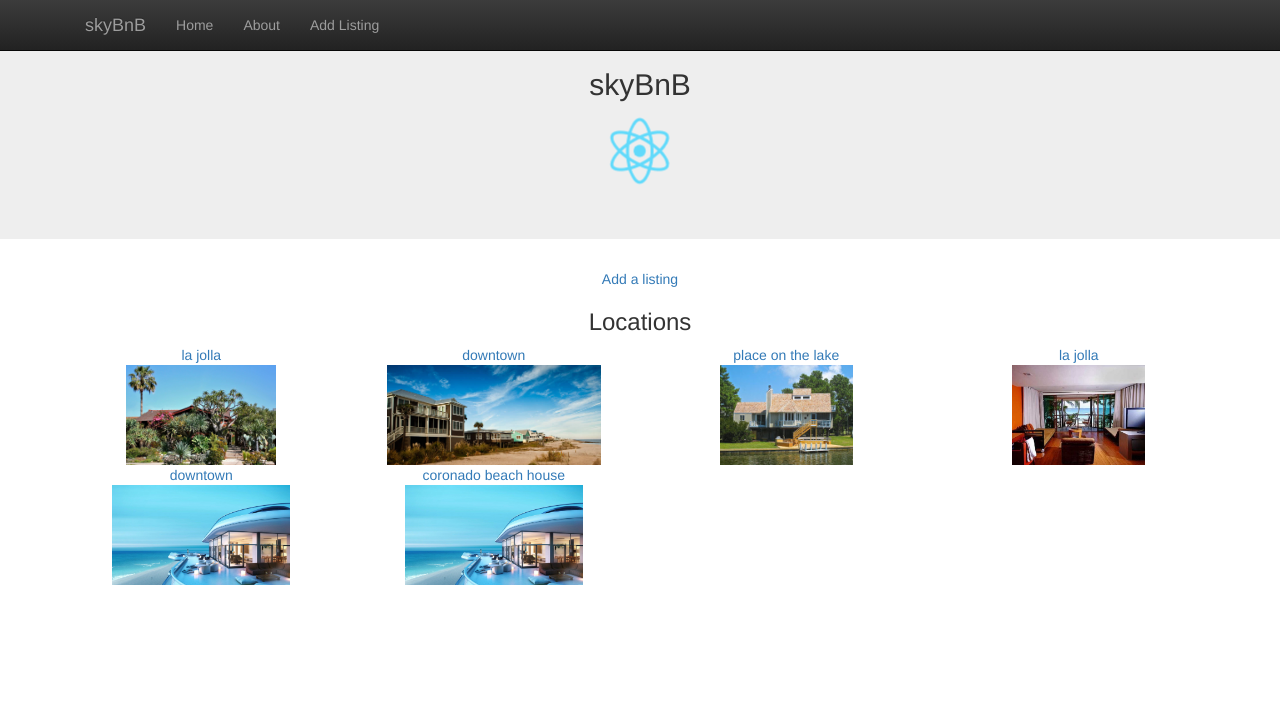
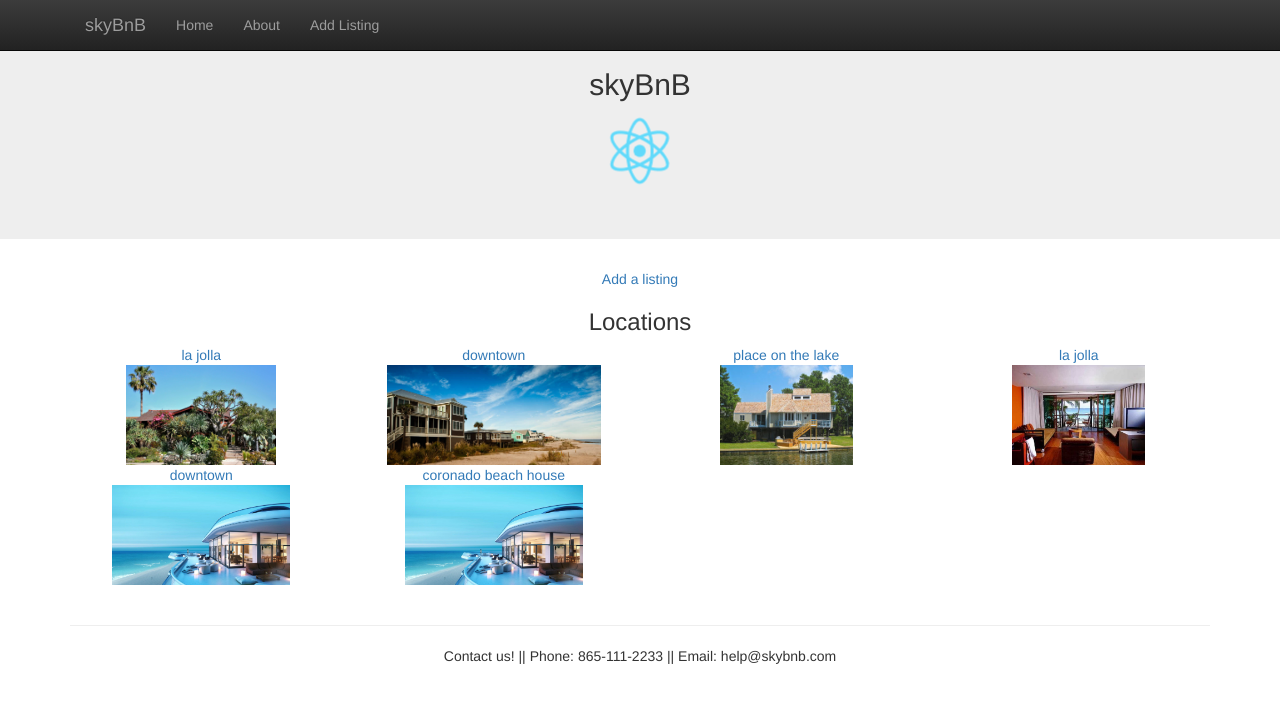
Before and after one commit to nickbouldien/react_app_skyBnB, a React (Create React App) app: page / in a window 1280 px wide. Shown: the top 702 px of the page. Built offline with nearby package versions, Linux system fonts and the light colour scheme; what flux would draw is missing.

Commit message:
update todo list, add footer

```diff
--- a/src/components/Footer.js
+++ b/src/components/Footer.js
@@ -0,0 +1,19 @@
+import React, { Component } from 'react';
+import { Grid, Navbar, Jumbotron } from 'react-bootstrap';
+// Button, Row, Col, FormGroup, ControlLabel, FormControl, HelpBlock
+import logo from './logo.svg';
+
+class Footer extends Component {
+  render() {
+    return (
+      <div id="about" className="footer">
+        <hr />
+        Contact us! ||
+        Phone: 865-111-2233 ||
+        Email: help@skybnb.com
+      </div>
+    )
+  }
+}
+
+export default Footer;
--- a/src/routes/ListingIndex.js
+++ b/src/routes/ListingIndex.js
@@ -3,6 +3,7 @@
 import React, { Component } from 'react';
 import { Grid, Navbar, Jumbotron, Button, Row, Col, FormGroup, ControlLabel, FormControl, HelpBlock} from 'react-bootstrap';
 import { Link } from 'react-router-dom';
+import Footer from '../components/Footer';
 import listings from '../store/Listings';
 import {createLocation} from '../actions/ListingActions';
 
@@ -22,7 +23,7 @@ class ListingIndex extends Component {
     }
 
     handleAddLocation(){
-      console.log('handling');
+      console.log('handling add location');
       createLocation(this.state.newLocationName)
     }
 
@@ -57,8 +58,11 @@ class ListingIndex extends Component {
             {list}
           </div>
         </div>
+
         <br />
 
+
+        <Footer />
       </div>
     );
   }
```
Also changed, not shown: todo.txt.
